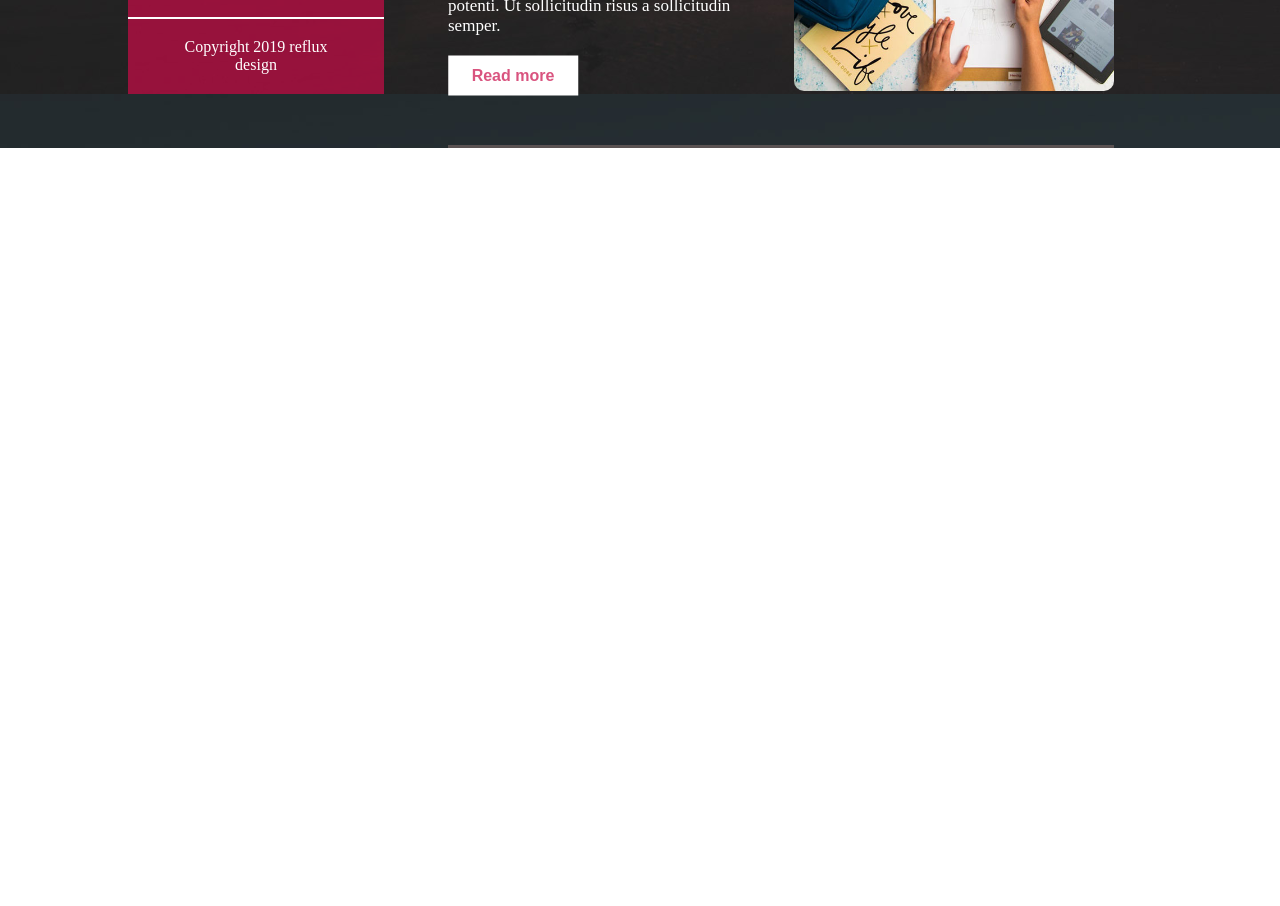
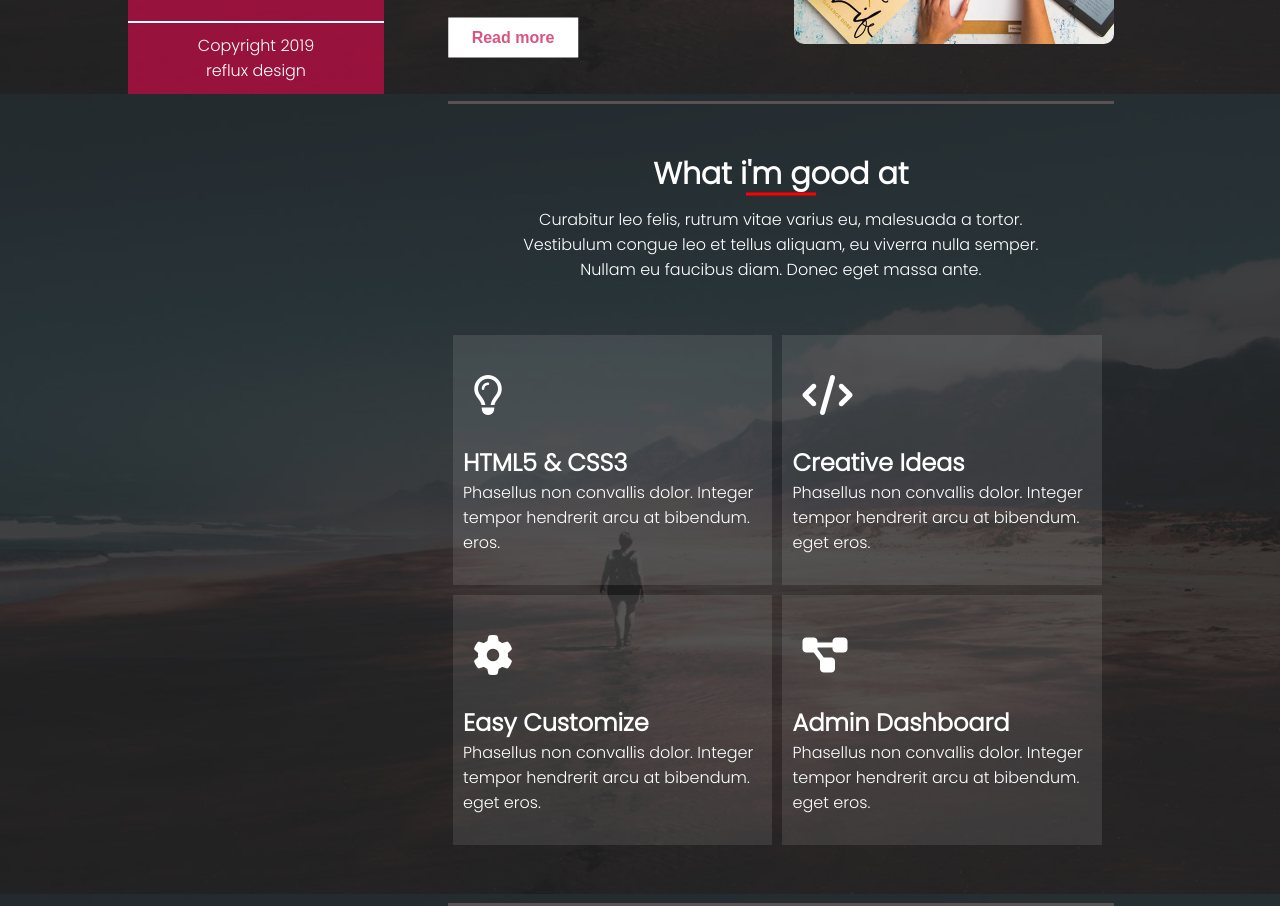
Before and after one commit to thanhhung-art/reflux-website, a plain HTML site: page index.html in a window 1280 px wide. Shown: the part 706-1612 px from the top of the page. Before the commit the page ends 854 px from the top, so only its background shows below. Drawn offline with Linux system fonts and the light colour scheme.

Commit message:
code what i'm work at

```diff
--- a/index.html
+++ b/index.html
@@ -6,6 +6,8 @@
 	<title>Reflux website</title>
 	<link rel="stylesheet" type="text/css" href="style.css">
 	<script src="https://kit.fontawesome.com/aa65c1dd72.js" crossorigin="anonymous"></script>
+	<link rel="preconnect" href="https://fonts.gstatic.com">
+	<link href="https://fonts.googleapis.com/css2?family=Poppins:wght@200;300&display=swap" rel="stylesheet">
 </head>
 <body>
 	<section id="header">
@@ -39,11 +41,12 @@
 		</div>
 
 		<div id="block_content">
+
 			<div class="about-me container">
 				<div class="row-1">
 					<div>
 						<h1 class="title-main">About Me</h1>
-						<p>This is a Bootstrap v4.2.1 CSS Template for you. Edit and use this layout for your site. Updated on 21 May 2019 for repeated main menu HTML code.</p>
+						<p>This is a CSS Template for you. Edit and use this layout for your site. Updated on 21 May 2019 for repeated main menu HTML code.</p>
 					</div>
 				</div>
 
@@ -75,7 +78,57 @@
 					</div>
 				</div>
 			</div>
+
+			<div class="what-i-am-good-at">
+				<div class="title">
+					<div>
+						<h1 class="title-main">What i'm good at</h1>
+						<p>Curabitur leo felis, rutrum vitae varius eu, malesuada a tortor. Vestibulum congue leo et tellus aliquam, eu viverra nulla semper. Nullam eu faucibus diam.
+						Donec eget massa ante.</p>
+					</div>
+				</div>
+
+				<div class="sub container">
+					<div class="card">
+						<div>
+							<i class="far fa-lightbulb"></i>
+							<h2>HTML5 & CSS3</h2>
+							<p>Phasellus non convallis dolor. Integer tempor hendrerit arcu at bibendum.
+							eros.</p>
+						</div>
+
+					</div>
+					<div class=card>
+						<div>
+							<i class="fas fa-code"></i>
+							<h2>Creative Ideas</h2>
+							<p>Phasellus non convallis dolor. Integer tempor hendrerit arcu at bibendum.
+							eget eros.</p>
+						</div>
+
+					</div>
+					<div class="card">
+						<div>
+							<i class="fas fa-cog"></i>
+							<h2>Easy Customize</h2>
+							<p>Phasellus non convallis dolor. Integer tempor hendrerit arcu at bibendum.
+							eget eros.</p>
+						</div>
+
+					</div>
+					<div class="card">
+						<div>
+							<i class="fas fa-project-diagram"></i>
+							<h2>Admin Dashboard</h2>
+							<p>Phasellus non convallis dolor. Integer tempor hendrerit arcu at bibendum.
+								eget eros.</p>
+						</div>
+					</div>
+				</div>
+			</div>
+
 		</div>
+
 	</section>
 </body>
 </html>
--- a/style.css
+++ b/style.css
@@ -8,6 +8,7 @@ body {
 	background-size:cover;
 	background-repeat: no-repeat;
 	background-attachment: fixed;
+	font-family: 'Poppins', sans-serif;
 }
 
 .btn {
@@ -18,10 +19,25 @@ body {
 	border: none;
 	font-size: 16px;
 	font-weight: bold;
+	cursor: pointer;
+	transition: all .5s;
 }
 
-.title-main::before {
+.btn:hover {
+	background-color: rgba(201, 12, 72);
+	color: #fff;
+}
 
+.title-main::after {
+	content: "";
+	width: 70px;
+	height: 3px;
+	background-color: red;
+	z-index: 1;
+	position: absolute;
+	bottom: 0;
+	left: 50%;
+	transform: translate(-50%, -50%);
 }
 
 
@@ -132,7 +148,8 @@ body {
 }
 
 .about-me .row-1 h1 {
-	font-size: 40px;
+	font-size: 30px;
+	position: relative;
 }
 
 .about-me .row-1 {
@@ -149,7 +166,7 @@ body {
 	justify-content: space-between;
 	flex-wrap: wrap;
 	border-bottom: 1px solid rgb(90, 82, 82);
-	padding: 50px 0;
+	padding-bottom: 50px;
 }
 
 .about-me .row-3 {
@@ -198,7 +215,7 @@ body {
 
 .content p {
 	margin-bottom: 20px;
-	font-size: 17px;
+	font-size: 14px;
 }
 
 .content div {
@@ -208,3 +225,52 @@ body {
 	left: 50%;
 	transform: translate(-50%, -50%);
 }
+
+/* What i'm good at */
+
+.what-i-am-good-at .title {
+	text-align: center;
+}
+
+.what-i-am-good-at .title h1 {
+	margin-bottom: 10px;
+	font-size: 30px;
+	position: relative;
+}
+
+.what-i-am-good-at .title div {
+	margin: 3rem;
+}
+
+.what-i-am-good-at .sub {
+	padding-bottom: 3rem;
+	border-bottom: 3px solid rgb(90, 82, 82);
+	height: 36rem;
+}
+
+.what-i-am-good-at .container .card {
+	background-color: rgba(255, 255, 255, 0.1);
+	float: left;
+	width: 48%;
+	margin: 5px;
+	height: 250px;
+	transition: all 1s;
+}
+
+.what-i-am-good-at .container .card:hover {
+	background-color: #fff;
+	color: #000;
+}
+
+.what-i-am-good-at .container .card:hover .fas, .what-i-am-good-at .container .card:hover .far {
+	color:  rgba(201, 12, 72);
+}
+
+.what-i-am-good-at .container .card div {
+	margin: 10px;
+}
+
+.what-i-am-good-at .fas, .what-i-am-good-at .far {
+	font-size: 40px;
+	margin: 30px 10px;
+}
```
